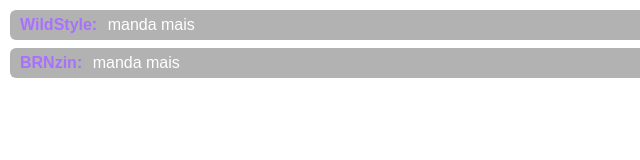
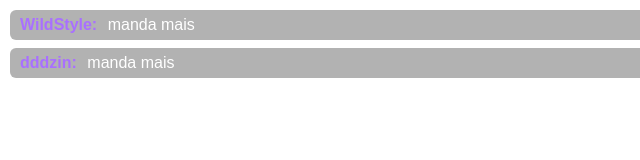
Before and after one commit to brenocamposgamer-star/twitch-chat-widget, a plain HTML site: page index.html in a window 1280 px wide. Shown: the full height of the page, 0-640 px from the left. Drawn offline with Linux system fonts and the light colour scheme.

Commit message:
Update random name from 'BRNzin' to 'dddzin'

```diff
--- a/index.html
+++ b/index.html
@@ -42,7 +42,7 @@
 <script>
 
 // Nomes aleatórios (pode editar)
-const names = ["RatoLoko", "BRNzin", "MadrugaBot", "PivetePlay", "SkateGhost", "Arteiro", "WildStyle"];
+const names = ["RatoLoko", "dddzin", "MadrugaBot", "PivetePlay", "SkateGhost", "Arteiro", "WildStyle"];
 
 // Mensagens aleatórias (pode editar)
 const msgs = [
```
